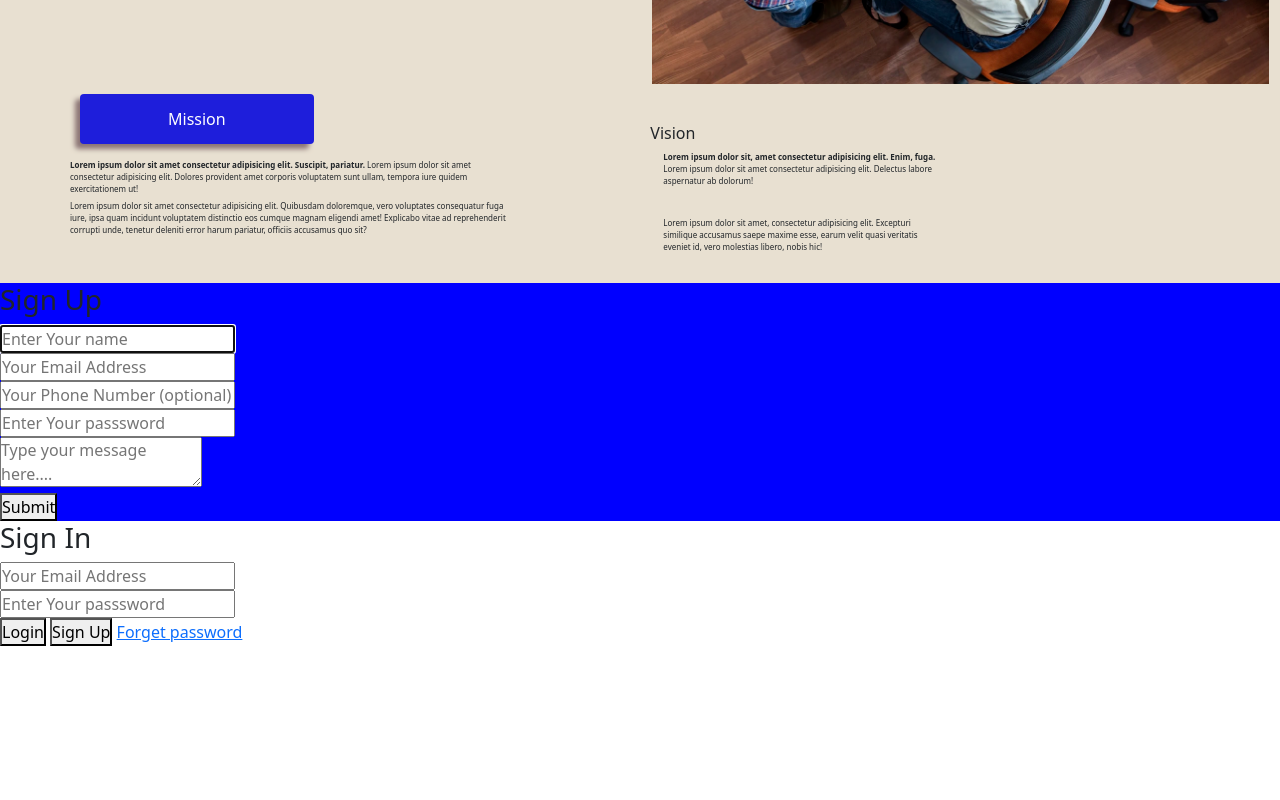
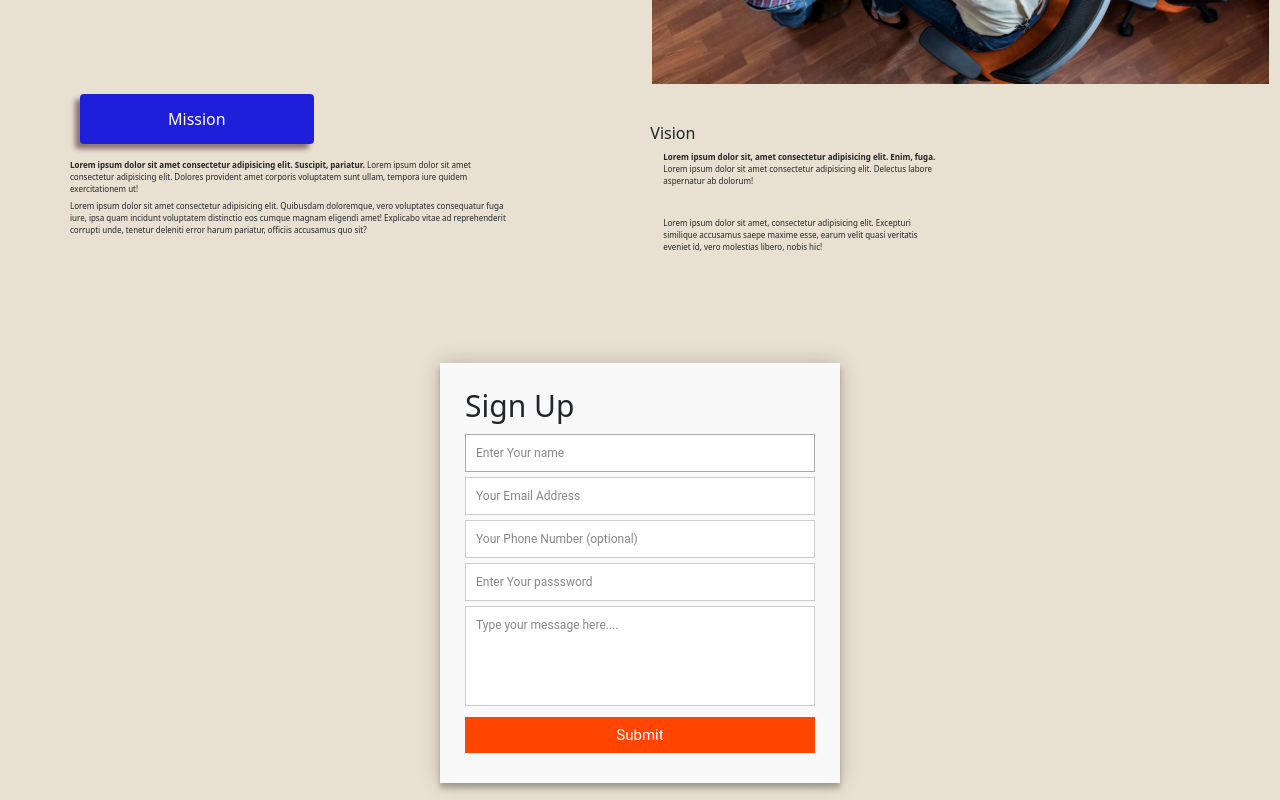
Before and after one commit to Yasir-Aziz000/Mockup, a plain HTML site: page index.html in a window 1280 px wide. Shown: the part 4340-5140 px from the top of the page. Before the commit the page ends 4986 px from the top, so only its background shows below. Drawn offline with nearby package versions, Linux system fonts and the light colour scheme.

Commit message:
Update style.css

```diff
--- a/style.css
+++ b/style.css
@@ -363,6 +363,195 @@ height: 60px;
       display: inline-block;
 
     }
+    .lastform{
+      text-align: center;
+      }
+    #langt{
+      width:40%;
+    }
+    .lastfbtn{
+      margin-top: 20px;
+      background-color: orangered;
+      width:10%;
+      color: aliceblue;
+
+    }
+
+    @import url(https://fonts.googleapis.com/css?family=Roboto:400,300,600,400italic);
+/* * {
+  margin: 0;
+  padding: 0;
+  box-sizing: border-box;
+  -webkit-box-sizing: border-box;
+  -moz-box-sizing: border-box;
+  -webkit-font-smoothing: antialiased;
+  -moz-font-smoothing: antialiased;
+  -o-font-smoothing: antialiased;
+  font-smoothing: antialiased;
+  text-rendering: optimizeLegibility;
+} */
+
+/* .conb {
+  font-family: "Roboto", Helvetica, Arial, sans-serif;
+  font-weight: 100;
+  font-size: 12px;
+  line-height: 30px;
+  color: #777;
+  background: #4CAF50;
+} */
+
+.conb {
+  max-width: 400px;
+  width: 100%;
+  margin: 0 auto;
+  position: relative;
+}
+
+#contact input[type="text"],
+#contact input[type="email"],
+#contact input[type="tel"],
+#contact input[type="password"],
+#contact textarea,
+#contact button[type="submit"] {
+  font: 400 12px/16px "Roboto", Helvetica, Arial, sans-serif;
+}
+
+#contact {
+  background: #F9F9F9;
+  padding: 25px;
+  margin: 150px 0;
+  box-shadow: 0 0 20px 0 rgba(0, 0, 0, 0.2), 0 5px 5px 0 rgba(0, 0, 0, 0.24);
+}
+
+#contact h3 {
+  display: block;
+  font-size: 30px;
+  font-weight: 300;
+  margin-bottom: 10px;
+}
+
+#contact h4 {
+  margin: 5px 0 15px;
+  display: block;
+  font-size: 13px;
+  font-weight: 400;
+}
+
+fieldset {
+  border: medium none !important;
+  margin: 0 0 10px;
+  min-width: 100%;
+  padding: 0;
+  width: 100%;
+}
+
+#contact input[type="text"],
+#contact input[type="email"],
+#contact input[type="tel"],
+#contact input[type="password"],
+#contact textarea {
+  width: 100%;
+  border: 1px solid #ccc;
+  background: #FFF;
+  margin: 0 0 5px;
+  padding: 10px;
+}
+
+#contact input[type="text"]:hover,
+#contact input[type="email"]:hover,
+#contact input[type="tel"]:hover,
+#contact input[type="password"]:hover,
+#contact textarea:hover {
+  -webkit-transition: border-color 0.3s ease-in-out;
+  -moz-transition: border-color 0.3s ease-in-out;
+  transition: border-color 0.3s ease-in-out;
+  border: 1px solid #aaa;
+}
+
+#contact textarea {
+  height: 100px;
+  max-width: 100%;
+  resize: none;
+}
+
+#contact button[type="submit"] {
+  cursor: pointer;
+  width: 100%;
+  border: none;
+  background: orangered;
+  color: #FFF;
+  margin: 0 0 5px;
+  padding: 10px;
+  font-size: 15px;
+}
+
+#contact button[type="submit"]:hover {
+  background: #43A047;
+  -webkit-transition: background 0.3s ease-in-out;
+  -moz-transition: background 0.3s ease-in-out;
+  transition: background-color 0.3s ease-in-out;
+}
+
+#contact button[type="submit"]:active {
+  box-shadow: inset 0 1px 3px rgba(0, 0, 0, 0.5);
+}
+.s1{
+  background-color: #43A047 !important;
+  width: 25% !important;
+  margin-right: 5px !important;
+}
+.s2{
+  background-color: darkgray !important;
+  width: 24% !important;
+  margin-right: 5px !important;
+
+}
+
+
+/* .copyright {
+  text-align: center;
+} */
+
+#contact input:focus,
+#contact textarea:focus {
+  outline: 0;
+  border: 1px solid #aaa;
+}
+
+::-webkit-input-placeholder {
+  color: #888;
+}
+
+:-moz-placeholder {
+  color: #888;
+}
+
+::-moz-placeholder {
+  color: #888;
+}
+
+:-ms-input-placeholder {
+  color: #888;
+}
+.conta{
+  background-color:rgb(232, 224, 209);
+  margin-top: -150px;
+  padding-top: 2px;
+  padding-bottom: 10px;
+
+}
+.conta1{
+  background-color: rgb(232, 224, 209);
+  margin-top: -150px;
+  padding-top: 80px;
+  padding-bottom: 80px;
+
+}
+.conb{
+  background-color: rgb(171, 138, 78) !important;
+  background-size: cover;
+  background-position: relative;
+}
     @media only screen and (min-width: 480px) and (max-width:320px){
     .navbar{
 width: 100%;
```
